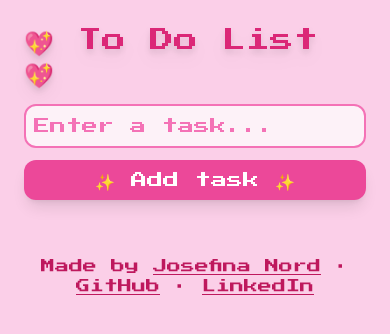
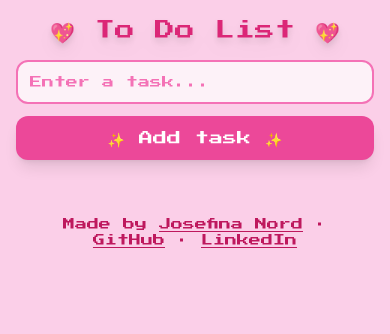
Before and after one commit to nordpolen/learn-javascript, a plain HTML site: page to-do-list/index.html in a window 390 px wide. Drawn offline with nearby package versions, Linux system fonts and the light colour scheme.

Commit message:
Added responsiveness to To Do List

```diff
--- a/to-do-list/index.html
+++ b/to-do-list/index.html
@@ -1,12 +1,10 @@
 <!DOCTYPE html>
 <html lang="en">
 <head>
-    <meta charset="UTF-8">
+  <meta charset="UTF-8" />
   <title>To Do List</title>
-
+  <meta name="viewport" content="width=device-width, initial-scale=1.0" />
   <script src="https://cdn.tailwindcss.com"></script>
-
-    <!-- <link href="style.css" rel="stylesheet"> -->
 
   <style>
     @import url('https://fonts.googleapis.com/css2?family=Press+Start+2P&display=swap');
@@ -19,17 +17,25 @@
   <link rel="icon" type="image/svg+xml" href="/favicon/favicon.svg" />
   <link rel="shortcut icon" href="/favicon/favicon.ico" />
   <link rel="manifest" href="/favicon/site.webmanifest" />
+</head>
 
-</head>
-<body class="bg-pink-200 min-h-screen flex flex-col items-center p-6">
-    <h1 class="text-2xl text-pink-600 mb-4 drop-shadow-lg">💖 To Do List 💖</h1>
+<body class="bg-pink-200 min-h-screen flex flex-col items-center p-4 sm:p-6">
+  <h1 class="text-xl sm:text-2xl text-pink-600 mb-4 drop-shadow-lg text-center">
+    💖 To Do List 💖
+  </h1>
 
   <div class="w-full max-w-lg">
-        <input type="text" id="taskInput" placeholder="Enter a task..."
-            class="w-full p-2 rounded-xl border-2 border-pink-400 bg-pink-50 text-pink-700 placeholder-pink-400 mb-3">
+    <input
+      type="text"
+      id="taskInput"
+      placeholder="Enter a task..."
+      class="w-full p-3 rounded-xl border-2 border-pink-400 bg-pink-50 text-pink-700 placeholder-pink-400 mb-3 text-xs sm:text-sm"
+    />
 
-        <button id="addTask"
-            class="w-full py-2 bg-pink-500 hover:bg-pink-600 text-white rounded-xl shadow-lg">
+    <button
+      id="addTask"
+      class="w-full py-3 bg-pink-500 hover:bg-pink-600 text-white rounded-xl shadow-lg text-sm sm:text-base"
+    >
       ✨ Add task ✨
     </button>
   </div>
@@ -40,13 +46,13 @@
 
   <script src="script.js"></script>
 
-    <footer class="mt-8 text-sm text-pink-700 text-center">
+  <footer class="mt-8 text-xs sm:text-sm text-pink-700 text-center px-2">
     <p>
-            Made by <a href="https://www.josefinanord.se" class="underline hover:text-pink-900">Josefina Nord</a> ·
+      Made by
+      <a href="https://www.josefinanord.se" class="underline hover:text-pink-900">Josefina Nord</a> ·
       <a href="https://github.com/nordpolen" class="underline hover:text-pink-900">GitHub</a> ·
       <a href="https://www.linkedin.com/in/josefina-nord" class="underline hover:text-pink-900">LinkedIn</a>
     </p>
   </footer>
-
 </body>
 </html>
```
Lines whose indentation alone changed are shown as unchanged.
